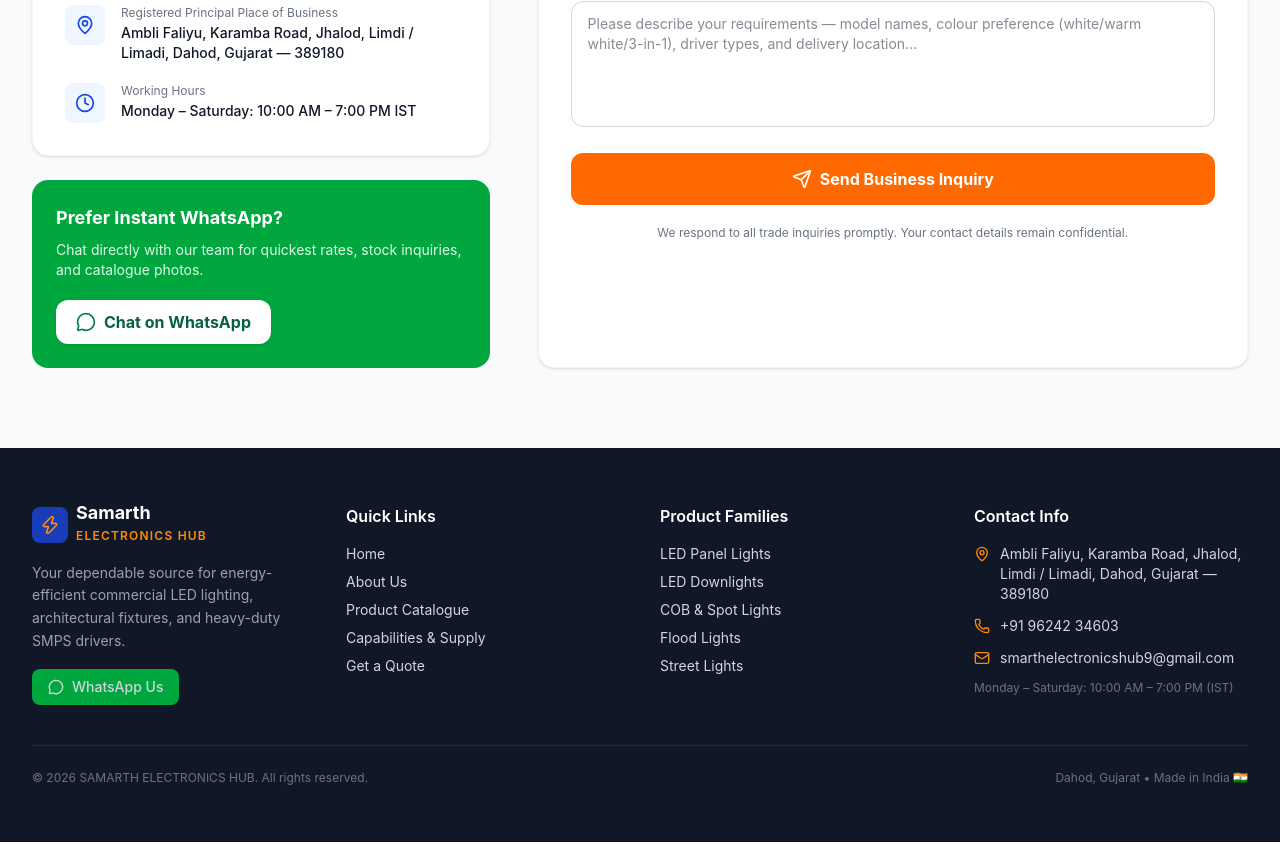
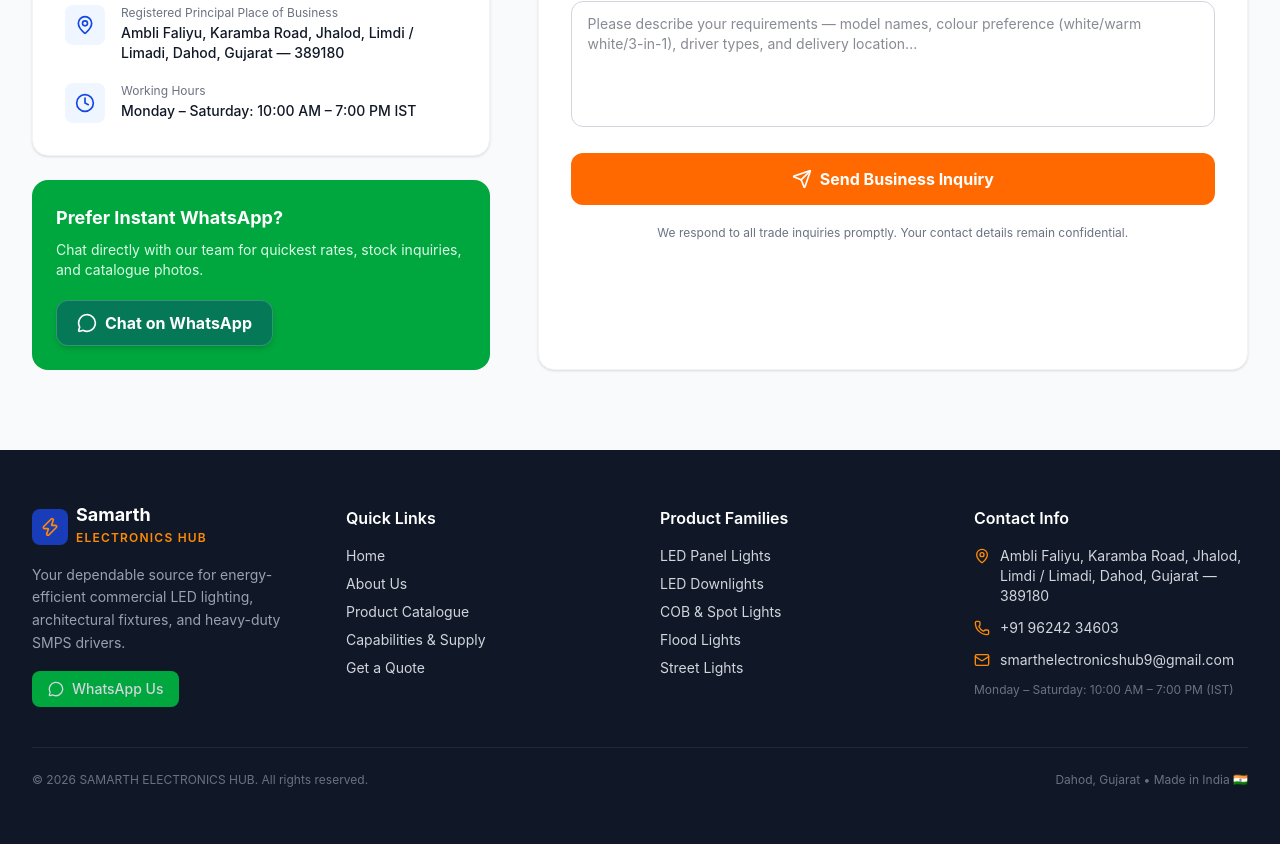
Before and after one commit to Hardik8491/client01, a Next.js app in the folder samarth-electronics/: page /contact in a window 1280 px wide. Shown: the part 930-1774 px from the top of the page. Built offline with nearby package versions, Linux system fonts and the light colour scheme.

Commit message:
feat: add contact and inquiry form page

```diff
--- a/samarth-electronics/src/app/(public)/contact/page.tsx
+++ b/samarth-electronics/src/app/(public)/contact/page.tsx
@@ -184,10 +184,11 @@ export default function ContactPage() {
                   href={`https://wa.me/${initialCompanySettings.whatsapp.replace(/\+/g, "")}?text=Hello%20Samarth%20Electronics%20Hub%2C%20I%20have%20an%20inquiry%20regarding%20LED%20lighting.`}
                   target="_blank"
                   rel="noopener noreferrer"
-                  className="inline-flex items-center gap-2 bg-white text-emerald-800 font-bold px-5 py-2.5 rounded-xl hover:bg-emerald-50 transition-colors shadow-sm"
-                  style={{ color: "#065f46" }}
+                  className="inline-flex items-center gap-2 bg-emerald-700 hover:bg-emerald-800 text-white font-bold px-5 py-2.5 rounded-xl transition-colors shadow-md border border-white/20"
+                  style={{ color: "#ffffff", backgroundColor: "#047857" }}
                 >
-                  <MessageCircle className="w-5 h-5 text-emerald-700" style={{ color: "#047857" }} /> Chat on WhatsApp
+                  <MessageCircle className="w-5 h-5 text-white" style={{ color: "#ffffff" }} />
+                  <span style={{ color: "#ffffff" }}>Chat on WhatsApp</span>
                 </a>
               </div>
             </div>
```
